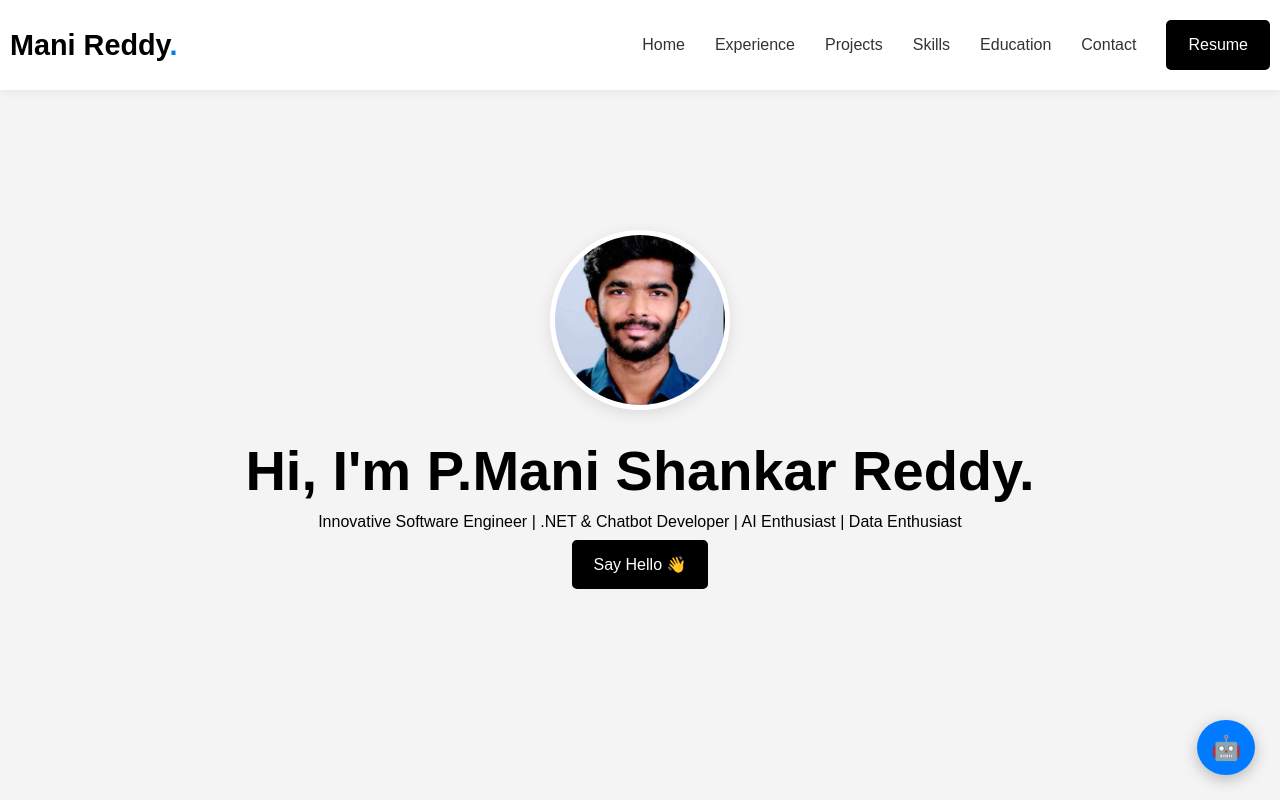
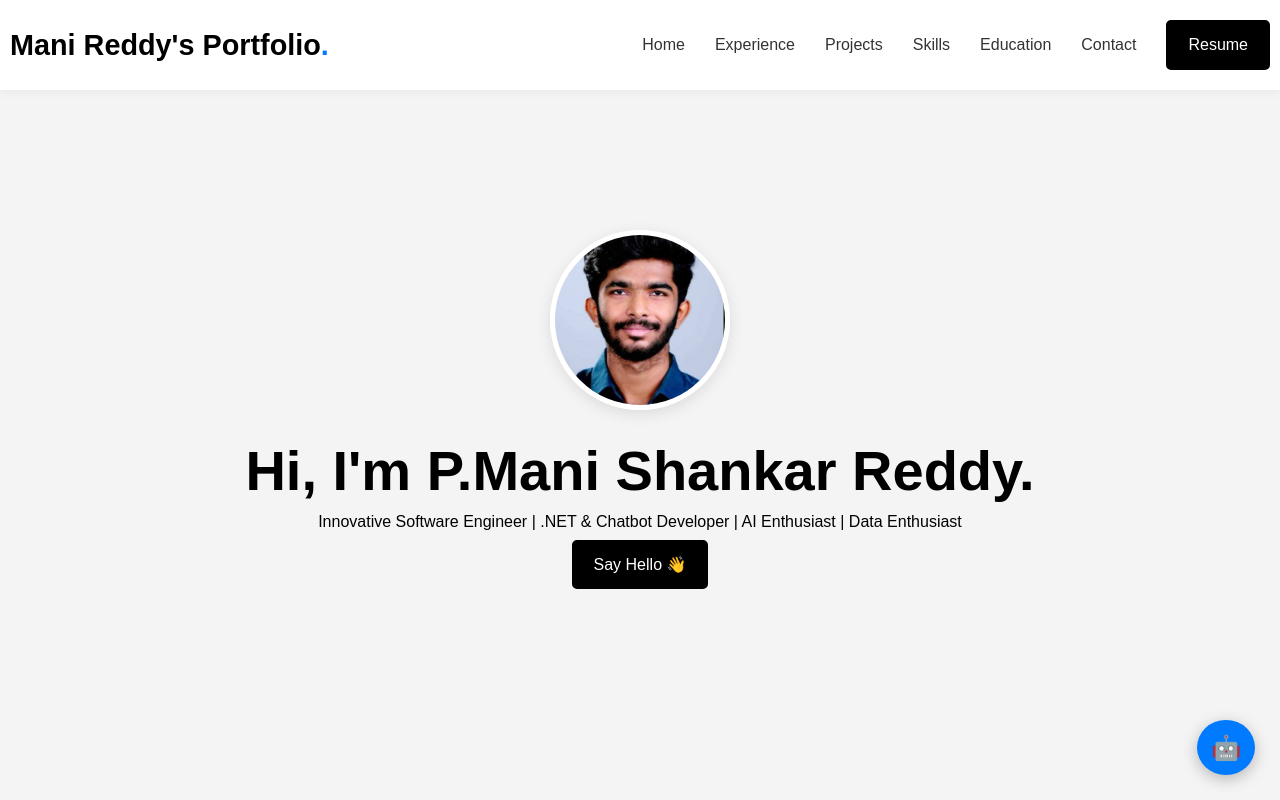
Before and after one commit to mani7204mani/Mani-Portfolio-Project, a React (Vite) app: page / in a window 1280 px wide. Shown: the top 800 px of the page. Built offline with nearby package versions, Linux system fonts and the light colour scheme.

Commit message:
feat: changed the name

```diff
--- a/src/components/Header.jsx
+++ b/src/components/Header.jsx
@@ -15,7 +15,7 @@ function Header() {
     <header className="header-bar">
       <div className="header-content">
         <div className="logo">
-          <a href="#hero" onClick={closeMenu}>Mani Reddy<span className="accent-dot">.</span></a>
+          <a href="#hero" onClick={closeMenu}>Mani Reddy's Portfolio<span className="accent-dot">.</span></a>
         </div>
 
         {/* 💡 1. HAMBURGER BUTTON - SHOWN ON MOBILE 💡 */}
```
